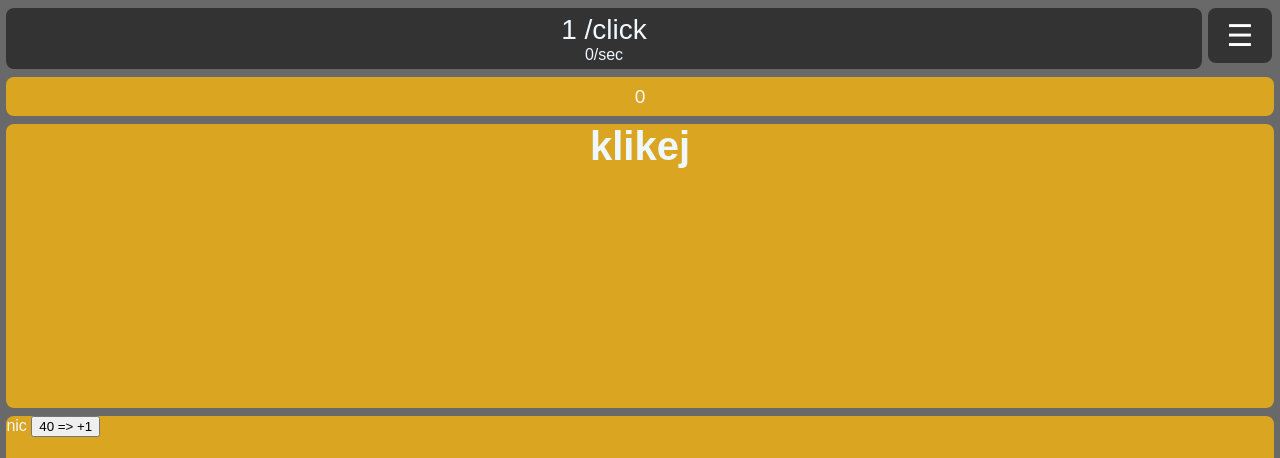
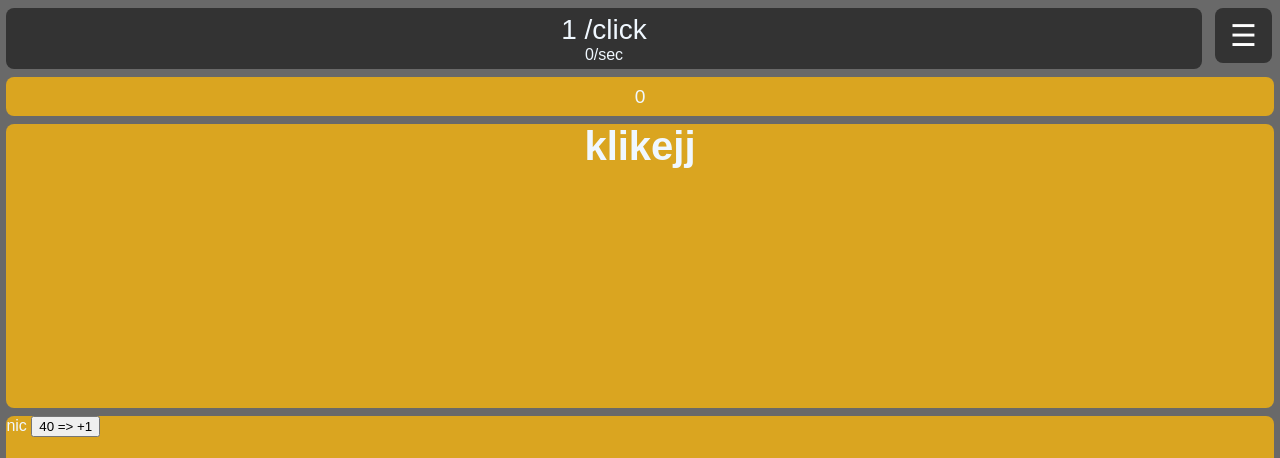
Before and after one commit to Jarcek/Stranka, a plain HTML site: page klikacka/index.html in a window 1280 px wide. Shown: the top 458 px of the page. Drawn offline with Linux system fonts and the light colour scheme.

Commit message:
nic zajimaveho

```diff
--- a/klikacka/index.html
+++ b/klikacka/index.html
@@ -30,7 +30,7 @@
   <div class="pocty" id="pocet">0</div>
 
   <div class="klikaci_cast" onclick="kliknuti()">
-    <label>klikej</label>
+    <label>klikejj</label>
   </div>
 
   <div class="nakupni_cast">
--- a/klikacka/style.css
+++ b/klikacka/style.css
@@ -117,8 +117,7 @@ a {
   font-size: 30px;
   cursor: pointer;
   border-radius: 1vh;
-  width: 8vh;
-  max-height: 8vh;
+
 }
 
 .close_btn {
```
